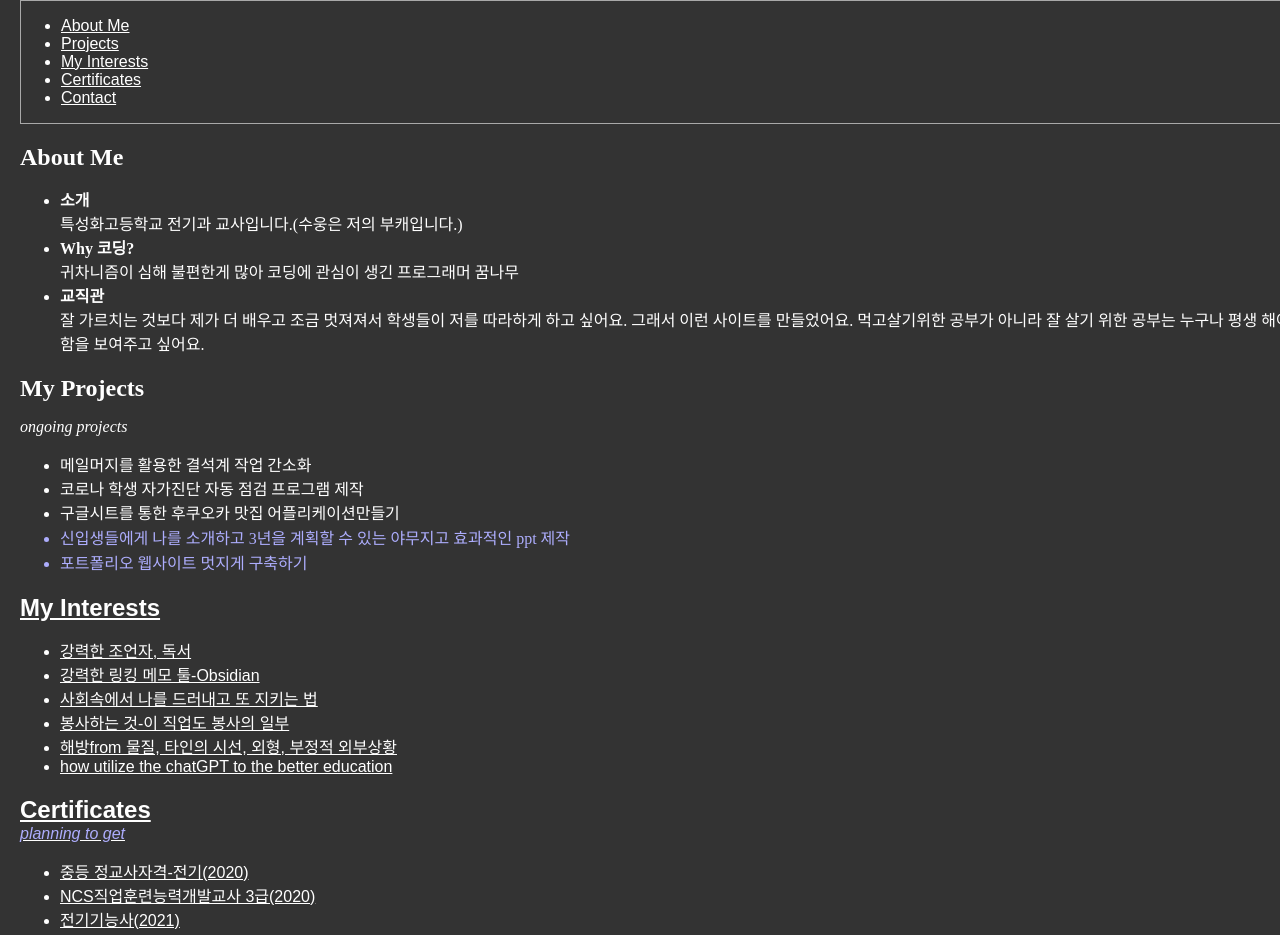
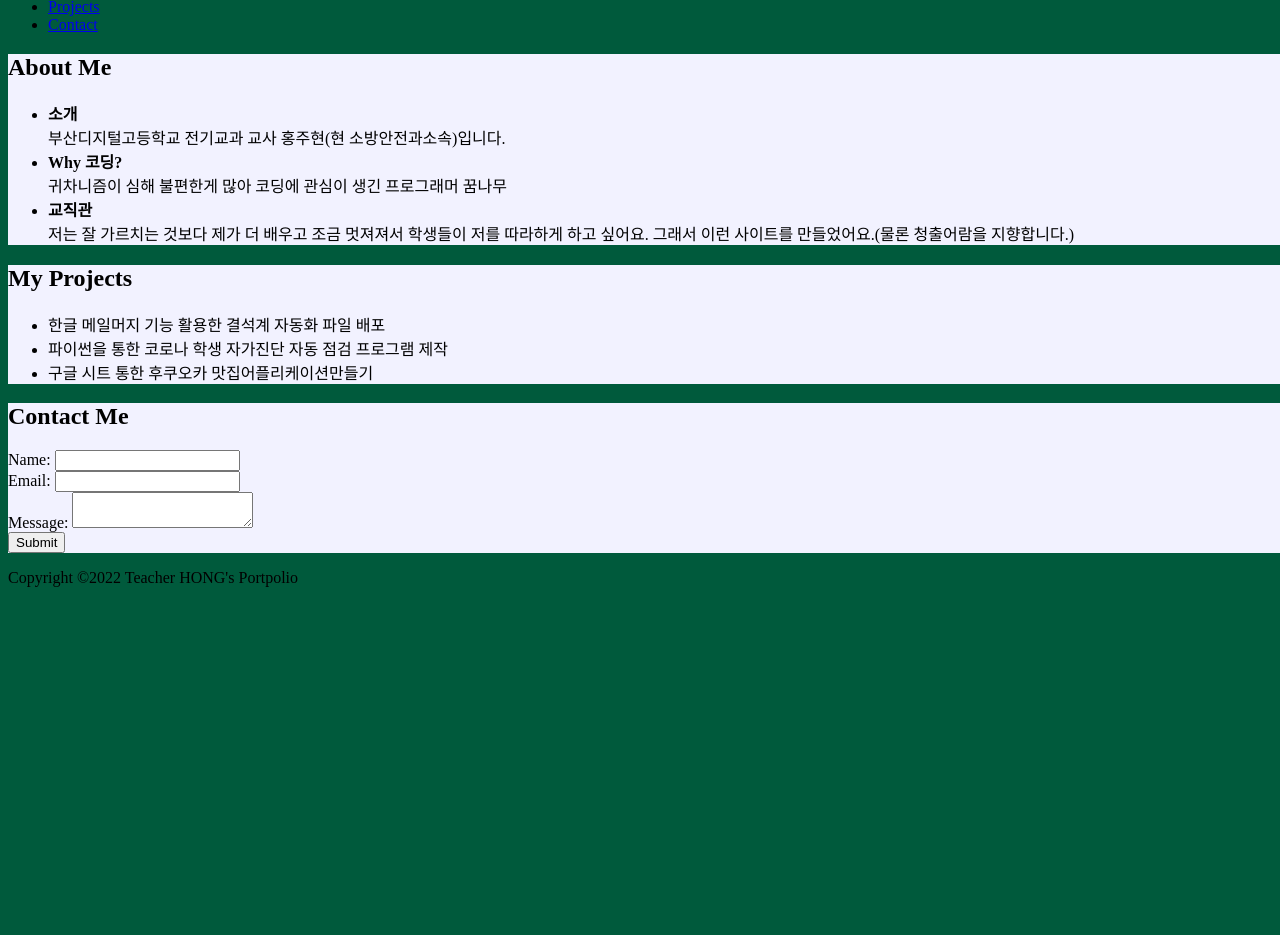
Before and after one commit to hong0405/my-portpolio, a plain HTML site: page index.html in a window 1280 px wide. Shown: the part 100-1035 px from the top of the page. After the commit the page ends 821 px from the top, so only its background shows below. Drawn offline with Linux system fonts and the light colour scheme.

Commit message:
roll back and set up some lines again

```diff
--- a/index.html
+++ b/index.html
@@ -2,22 +2,18 @@
 <html>
 
 <head>
-  <title>My Coding Diary</title>
-  <meta charset="UTF-8">
-  <meta name="viewport" content="width=device-width, initial-scale=1.0">
+  <title>Teacher HONG's Portfolio</title>
+  <meta charset="Utf-8">
+  <meta name="viewport" content="width=device-width, initial-scale=1.0" </head>
   <link rel="stylesheet" href="style.css">
-</head>
 
 <body>
   <header>
     <h1>My Coding Diary</h1>
-
     <nav>
       <ul>
-        <li><a href="#about">About Me</a></li>
+        <li><a href="#about">About</a></li>
         <li><a href="#projects">Projects</a></li>
-        <li><a href="#interests">My Interests</a></li>
-        <li><a href="#certificate">Certificates</li>
         <li><a href="#contact">Contact</a></li>
       </ul>
     </nav>
@@ -27,67 +23,34 @@
     <section id="about">
       <h2>About Me</h2>
       <ul>
-        <li><b>소개</b><br>특성화고등학교 전기과 교사입니다.(수웅은 저의 부캐입니다.)</li>
+        <li><b>소개</b><br>부산디지털고등학교 전기교과 교사 홍주현(현 소방안전과소속)입니다.</li>
         <li><b>Why 코딩?</b><br>귀차니즘이 심해 불편한게 많아 코딩에 관심이 생긴 프로그래머 꿈나무</li>
-        <li><b>교직관</b><br>잘 가르치는 것보다 제가 더 배우고 조금 멋져져서 학생들이 저를 따라하게 하고 싶어요. 그래서 이런 사이트를 만들었어요. 먹고살기위한 공부가 아니라 잘 살기 위한 공부는
-          누구나 평생 해야함을 보여주고 싶어요.</li>
+        <li><b>교직관</b><br> 저는 잘 가르치는 것보다 제가 더 배우고 조금 멋져져서 학생들이 저를 따라하게 하고 싶어요. 그래서 이런 사이트를 만들었어요.(물론 청출어람을 지향합니다.)</li>
       </ul>
     </section>
-
     <section id="projects">
       <h2>My Projects</h2>
-      <p><em>ongoing projects</em></p>
       <ul>
-        <li>메일머지를 활용한 결석계 작업 간소화</li>
-        <li>코로나 학생 자가진단 자동 점검 프로그램 제작</li>
-        <li>구글시트를 통한 후쿠오카 맛집 어플리케이션만들기</li>
-        <li class="ongoing">신입생들에게 나를 소개하고 3년을 계획할 수 있는 야무지고 효과적인 ppt 제작</li>
-        <li class="ongoing">포트폴리오 웹사이트 멋지게 구축하기<a href="" </li>
+        <li>한글 메일머지 기능 활용한 결석계 자동화 파일 배포</li>
+        <li>파이썬을 통한 코로나 학생 자가진단 자동 점검 프로그램 제작</li>
+        <li>구글 시트 통한 후쿠오카 맛집어플리케이션만들기</li>
       </ul>
     </section>
-
-    <section id="interests">
-      <h2>My Interests</h2>
-      <ul>
-        <li>강력한 조언자, 독서</li>
-        <li>강력한 링킹 메모 툴-Obsidian</li>
-        <li>사회속에서 나를 드러내고 또 지키는 법</li>
-        <li>봉사하는 것-이 직업도 봉사의 일부</li>
-        <li>해방from 물질, 타인의 시선, 외형, 부정적 외부상황</li>
-        <li>how utilize the chatGPT to the better education</li>
-      </ul>
-    </section>
-
-    <section id="certificate">
-      <h2>Certificates</h2>
-      <p class="ongoing"><em>planning to get</em></p>
-      <ul>
-        <li>중등 정교사자격-전기(2020)</li>
-        <li>NCS직업훈련능력개발교사 3급(2020)</li>
-        <li>전기기능사(2021)</li>
-        <li>위험물기능사(2021)</li>
-        <li>승강기기능사(2022)</li>
-        <li class="ongoing">소방설비산업기사(전기)</li>
-        <li class="ongoing">소방설비기사(전기)</li>
-      </ul>
-    </section>
-
     <section id="contact">
       <h2>Contact Me</h2>
       <form action="submit-form.php" method="post">
         <label for="name">Name:</label>
-        <input type="text" id="name" name="name" placeholder="이름을 입력해주세요"><br>
+        <input type="text" id="name" name="name"><br>
         <label for="email">Email:</label>
-        <input type="email" id="email" name="email" placeholder="전자메일@입력방식"><br>
+        <input type="email" id="email" name="email"><br>
         <label for="message">Message:</label>
-        <textarea id="message" name="message" placeholder="궁금한내용을 적어주세요."></textarea><br>
+        <textarea id="message" name="message"></textarea><br>
         <input type="submit" value="Submit">
       </form>
     </section>
-
   </main>
   <footer>
-    <p>Copyright ©2022 my Portpolio</p>
+    <p>Copyright ©2022 Teacher HONG's Portpolio</p>
   </footer>
 </body>
 
--- a/style.css
+++ b/style.css
@@ -1,36 +1,9 @@
 html, body {
   height: 100%;
   width: 100%;
-  background-color: #333333;
-  color: #ffffff;
-  margin: 5px;
-  padding: 5px;
-}
-h1{
-  text-align: center;
-}
-h2{
-  margin-bottom: 0;
-}
-textarea{
-  width: 50%;
-}
-.ongoing{
-  color: #adadfd;
-  margin-top: 1px;
-}
-nav{
-  border: darkgray solid 1px ;
-}
-a:visited, a:link{
-  color: #ffffff;
-  font-family: sans-serif;
-}
-a:hover, a:active{
-  color: orange;
+  background-color: rgb(00,90,60);
+  font-family: #ffffff sans-serif;
 }
 section{
-  margin-top: 5px;
-  margin-bottom: 0;
+  background-color: #f2f2ff;
 }
-}
```
